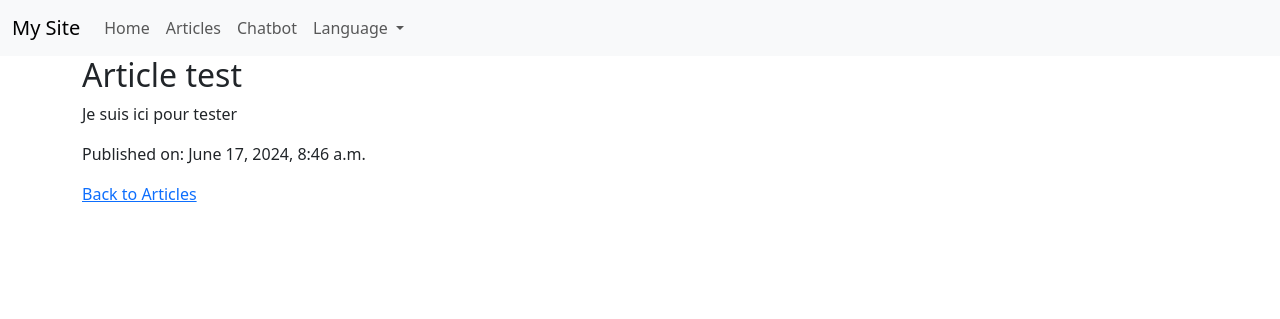
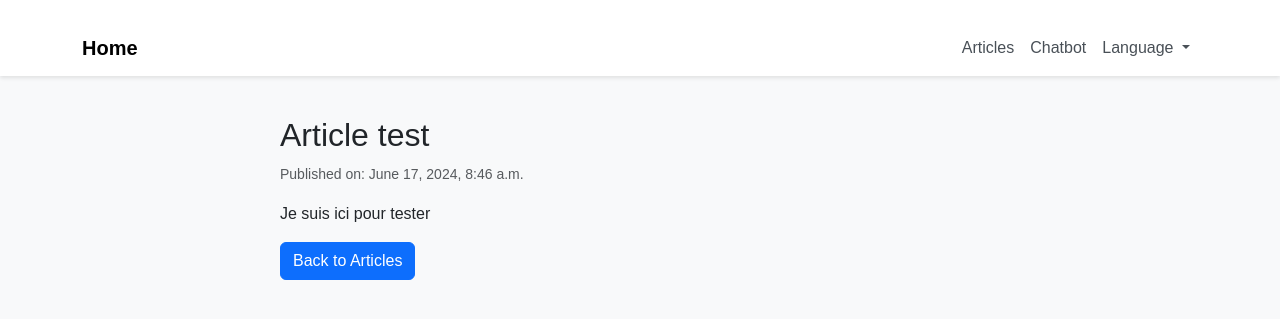
Before and after one commit to LevillainG/chatbotwebapi, a Django app: page /articles/1/ in a window 1280 px wide. Shown: the top 319 px of the page. Run offline with Django 5.2, Linux system fonts and the light colour scheme; data comes from the database, SQL or seed files in the repository; some libraries are stand-ins or nearby versions.

Commit message:
templates change

```diff
--- a/multilang_site/main/templates/main/article_detail.html
+++ b/multilang_site/main/templates/main/article_detail.html
@@ -4,8 +4,22 @@
 {% block title %}{{ article.title }}{% endblock %}
 
 {% block content %}
-    <h2>{{ article.title }}</h2>
-    <p>{{ article.content }}</p>
-    <p>{% trans 'Published on' %}: {{ article.publication_date }}</p>
-    <a href="{% url 'article_list' %}">{% trans 'Back to Articles' %}</a>
+<div class="container">
+    <div class="row">
+        <div class="col-md-8 offset-md-2">
+            <article class="article">
+                <header class="article-header">
+                    <h2 class="article-title">{{ article.title }}</h2>
+                    <p class="article-meta"><small class="text-muted">{% trans 'Published on' %}: {{ article.publication_date }}</small></p>
+                </header>
+                <div class="article-content">
+                    <p>{{ article.content }}</p>
+                </div>
+                <footer class="article-footer">
+                    <a href="{% url 'article_list' %}" class="btn btn-primary">{% trans 'Back to Articles' %}</a>
+                </footer>
+            </article>
+        </div>
+    </div>
+</div>
 {% endblock %}
--- a/multilang_site/main/templates/main/base.html
+++ b/multilang_site/main/templates/main/base.html
@@ -5,28 +5,65 @@
 <head>
     {% load bootstrap5 %}
     {% bootstrap_css %}
-    {% bootstrap_javascript %}
 
     <meta charset="UTF-8">
     <meta name="viewport" content="width=device-width, initial-scale=1.0">
     <title>{% block title %}My Site{% endblock %}</title>
-    {% bootstrap_css %}
+
+    <!-- Bootstrap icons (optional) -->
+    <link href="https://cdn.jsdelivr.net/npm/bootstrap-icons/font/bootstrap-icons.css" rel="stylesheet">
+
     <!-- Favicon -->
     <link rel="icon" type="image/x-icon" href="{% static 'favicon.ico' %}">
+
+    <style>
+        /* Custom CSS styles */
+        body {
+            font-family: 'Arial', sans-serif;
+            background-color: #f8f9fa;
+        }
+
+        .navbar {
+            background-color: #ffffff; /* White background */
+            box-shadow: 0 2px 4px rgba(0,0,0,0.1); /* Shadow for navbar */
+        }
+
+        .navbar-brand {
+            font-weight: bold;
+        }
+
+        .nav-link {
+            color: #495057; /* Dark gray text */
+        }
+
+        .dropdown-menu {
+            min-width: auto; /* Adjust dropdown menu width */
+        }
+
+        .form-select {
+            width: 100%; /* Full width select input */
+        }
+
+        .container {
+            padding-top: 20px; /* Top padding for main content */
+        }
+
+        .card {
+            border: none; /* Remove border from cards */
+            box-shadow: 0 0 10px rgba(0,0,0,0.1); /* Light shadow */
+        }
+    </style>
 </head>
 <body>
     <header>
-       <nav class="navbar navbar-expand-lg navbar-light bg-light">
-    <div class="container-fluid">
-        <a class="navbar-brand" href="#">My Site</a>
+       <nav class="navbar navbar-expand-lg navbar-light">
+           <div class="container">
+               <a class="navbar-brand" href="{% url 'home' %}">{% trans 'Home' %}</a>
                <button class="navbar-toggler" type="button" data-bs-toggle="collapse" data-bs-target="#navbarSupportedContent" aria-controls="navbarSupportedContent" aria-expanded="false" aria-label="Toggle navigation">
                    <span class="navbar-toggler-icon"></span>
                </button>
                <div class="collapse navbar-collapse" id="navbarSupportedContent">
-            <ul class="navbar-nav me-auto mb-2 mb-lg-0">
-                <li class="nav-item">
-                    <a class="nav-link" href="{% url 'home' %}">{% trans 'Home' %}</a>
-                </li>
+                   <ul class="navbar-nav ms-auto mb-2 mb-lg-0">
                        <li class="nav-item">
                            <a class="nav-link" href="{% url 'article_list' %}">{% trans 'Articles' %}</a>
                        </li>
@@ -46,7 +83,7 @@
                                        {% get_language_info_list for LANGUAGES as languages %}
                                        {% for language in languages %}
                                            <option value="{{ language.code }}" {% if language.code == LANGUAGE_CODE %}selected{% endif %}>
-                                        {{ language.name_local }}
+                                               {{ language.name }}
                                            </option>
                                        {% endfor %}
                                    </select>
@@ -63,10 +100,8 @@
         {% block content %}
         {% endblock %}
     </main>
-     <script src="https://code.jquery.com/jquery-3.5.1.min.js" integrity="sha384-ZvpUoO/+PpLXR1lu4jmpXWu80pZlYUAfxl5NsBMWOEPSjUn/6Z/hRTt8+pR6L4N2" crossorigin="anonymous"></script>
-    <script src="https://cdn.jsdelivr.net/npm/@popperjs/core@2.5.4/dist/umd/popper.min.js" integrity="sha384-q2kxQ16AaE6UbzuKqyBE9/u/KzioAlnx2maXQHiDX9d4/zp8Ok3f+M7DPm+Ib6IU" crossorigin="anonymous"></script>
-    <script src="https://stackpath.bootstrapcdn.com/bootstrap/4.5.2/js/bootstrap.min.js" integrity="sha384-B4gt1jrGC7Jh4AgTPSdUtOBvfO8shuf57BaghqFfPlYxofvL8/KUEfYiJOMMV+rV" crossorigin="anonymous"></script>
 
-
+    <!-- Bootstrap and jQuery scripts -->
+    {% bootstrap_javascript %}
 </body>
 </html>
--- a/multilang_site/main/templates/main/language_selector.html
+++ b/multilang_site/main/templates/main/language_selector.html
@@ -9,13 +9,13 @@
             <h2>Select Your Language</h2>
             <form action="{% url 'set_language' %}" method="get">
                 {% csrf_token %}
-                <select name="language" class="form-control" onchange="this.form.submit()">
+                <select name="language" onchange="this.form.submit()" class="form-control">
                     {% get_current_language as LANGUAGE_CODE %}
                     {% get_available_languages as LANGUAGES %}
                     {% get_language_info_list for LANGUAGES as languages %}
                     {% for language in languages %}
                         <option value="{{ language.code }}" {% if language.code == LANGUAGE_CODE %}selected{% endif %}>
-                            {{ language.name_local }}
+                            {{ language.name }}
                         </option>
                     {% endfor %}
                 </select>
```
Also changed, not shown: multilang_site/main/templates/main/article_list.html (+24 -9 lines), multilang_site/main/templates/main/home.html (+12 -3 lines). Lines whose indentation alone changed are shown as unchanged.
